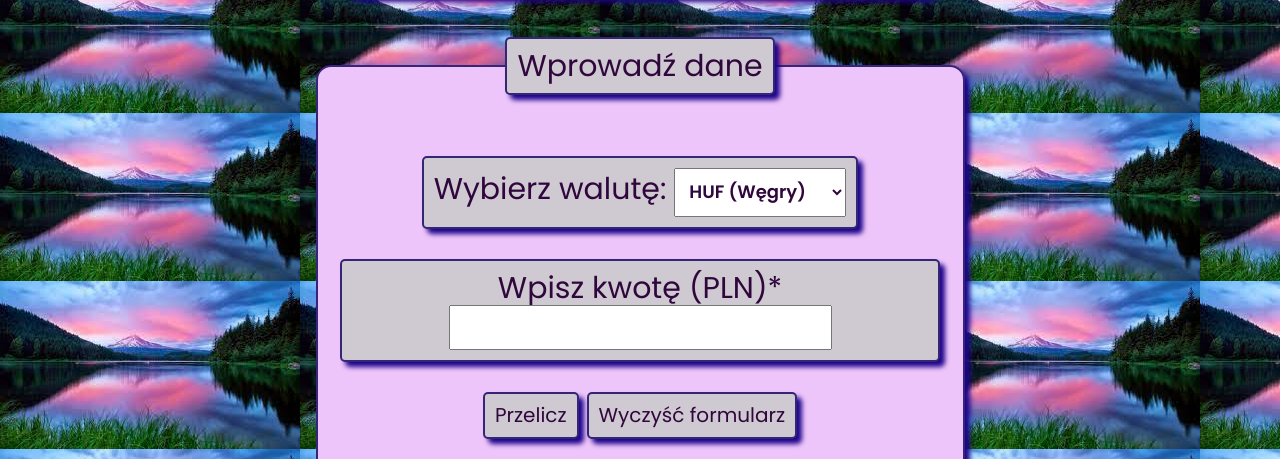
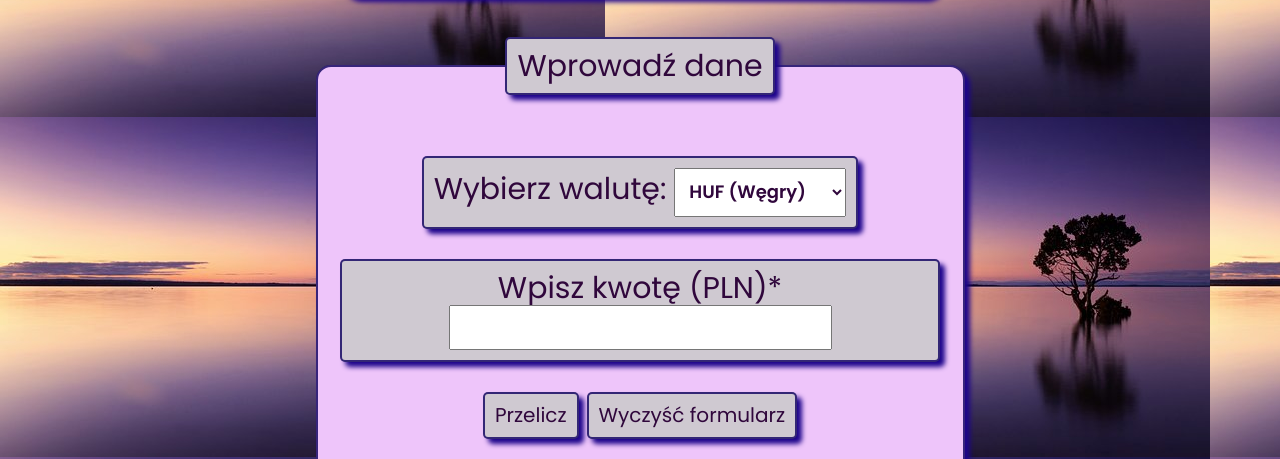
Before and after one commit to KamilaPyrda/Currency-Converter, a plain HTML site: page index.html in a window 1280 px wide. Shown: the part 223-682 px from the top of the page. Drawn offline with nearby package versions, Linux system fonts and the light colour scheme.

Commit message:
changed imege

```diff
--- a/css/element.css
+++ b/css/element.css
@@ -1,5 +1,5 @@
 .element {
     width: auto;
     height: auto;
-    background-image: url("../images/landscape2.jpg");
+    background-image: url("../images/landscape1.jpg");
 }
```
